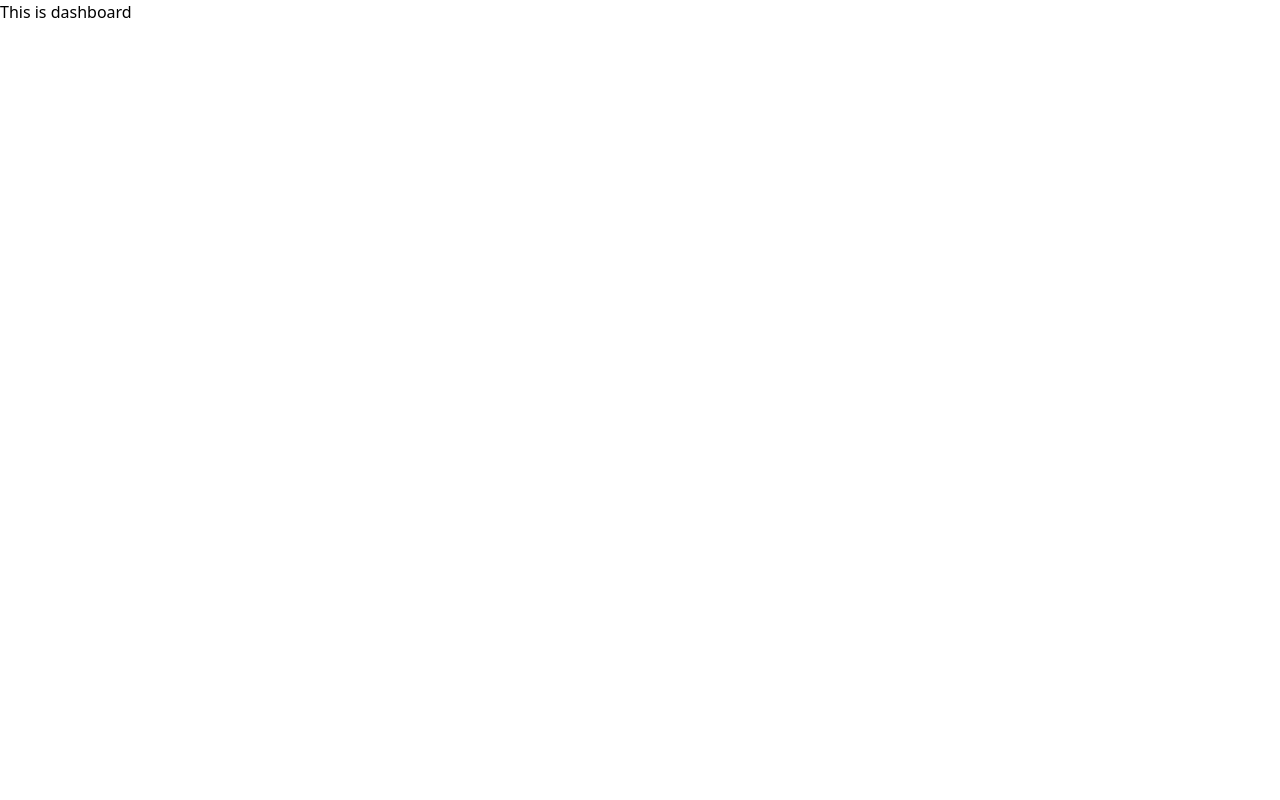
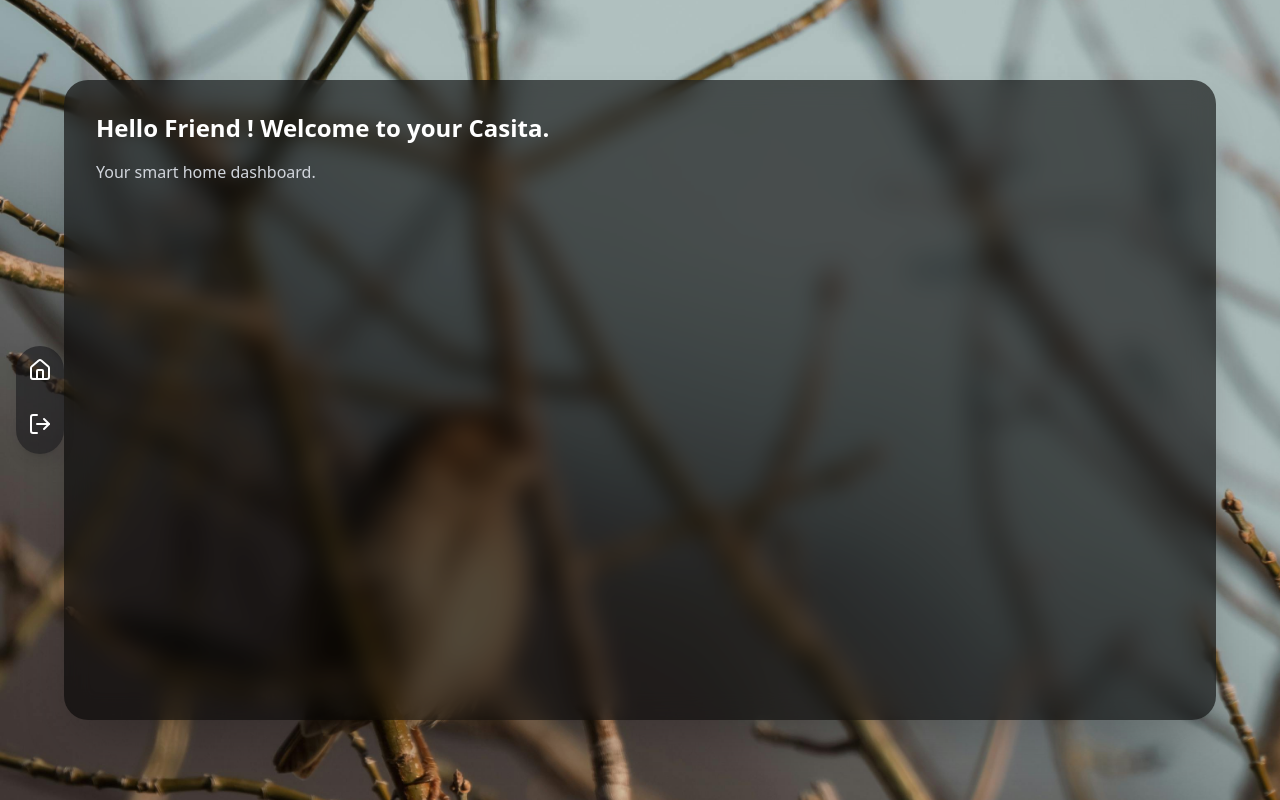
Before and after one commit to guadalupejara/mi_casita, a Next.js app: page /dashboard in a window 1280 px wide. Built offline with nearby package versions, Linux system fonts and the light colour scheme; no server answers; the database is empty; sample sign-in values are in the browser's storage.

Commit message:
added log out and completed ui for dashboard

```diff
--- a/src/Services/authServices.ts
+++ b/src/Services/authServices.ts
@@ -1,9 +1,9 @@
 import { createUserWithEmailAndPassword } from 'firebase/auth';
-import { doc, setDoc } from 'firebase/firestore';
+import { doc, setDoc, getDoc } from 'firebase/firestore';
 import { auth, db } from '../lib/firebase';
 import {RegisterUserData} from '../Types/types'
 import { signInWithEmailAndPassword } from 'firebase/auth';
-import {LoginUserData} from '../Types/types'
+import {LoginUserData, UserProfile} from '../Types/types'
 
 export const registerUser = async (data: RegisterUserData) => {
   const userCredential = await createUserWithEmailAndPassword(
@@ -28,3 +28,24 @@ export const loginUser = async (data: LoginUserData) => {
   const userCredential = await signInWithEmailAndPassword(auth, data.email, data.password);
   return userCredential.user;
 };
+
+export const getCurrentUserProfile = async (): Promise<UserProfile | null> => {
+  const user = auth.currentUser;
+  if (!user) return null;
+
+  try {
+    const docRef = doc(db, 'users', user.uid);
+    const docSnap = await getDoc(docRef);
+
+    if (docSnap.exists()) {
+      const { firstName, lastName, email } = docSnap.data();
+      console.log( firstName , 'name')
+      return { firstName, lastName, email };
+    } else {
+      return null;
+    }
+  } catch (error) {
+    console.error('Error fetching user profile:', error);
+    return null;
+  }
+};
--- a/src/Types/types.tsx
+++ b/src/Types/types.tsx
@@ -29,3 +29,9 @@ export interface LoginUserData {
   email: string;
   password: string;
 }
+
+export interface UserProfile {
+  firstName: string;
+  lastName: string;
+  email: string;
+}
--- /dev/null
+++ b/src/components/navbar/sideNavBar.tsx
@@ -0,0 +1,57 @@
+'use client';
+
+import React from 'react';
+import { Home, LogOut } from 'lucide-react';
+import { useRouter } from 'next/navigation';
+import { signOut } from 'firebase/auth';
+import { auth } from '../../lib/firebase';
+import { toast } from 'react-hot-toast'
+import { toastSuccessOptions } from "../../styles/toastStyle";
+
+const SideNav: React.FC = () => {
+  const router = useRouter();
+
+const handleLogout = async () => {
+  try {
+    await signOut(auth);
+    router.push('/login');
+    toast.success('Logout successfully - Bye Bye! :)', toastSuccessOptions);
+  } catch (error) {
+    console.error('Logout failed:', error);
+    toast.error('Logout failed. Please try again.');
+  }
+};
+
+
+  return (
+    <div className="fixed top-1/2 left-4 -translate-y-1/2 bg-zinc-900/60 rounded-full p-3 flex flex-col items-center gap-6 shadow-lg">
+      {/* Home Icon */}
+      <div className="group relative">
+        <button
+          onClick={() => router.push('/dashboard')}
+          className="text-white hover:text-zinc-400 transition-colors"
+        >
+          <Home size={24} />
+        </button>
+        <span className="absolute -right-28 top-1/2 -translate-y-1/2 scale-0 group-hover:scale-100 transition-transform bg-black text-white text-xs px-2 py-1 rounded shadow">
+          Home
+        </span>
+      </div>
+
+      {/* Logout Icon */}
+      <div className="group relative">
+        <button
+          onClick={handleLogout}
+          className="text-white hover:text-zinc-400 transition-colors"
+        >
+          <LogOut size={24} />
+        </button>
+        <span className="absolute -right-28 top-1/2 -translate-y-1/2 scale-0 group-hover:scale-100 transition-transform bg-black text-white text-xs px-2 py-1 rounded shadow">
+          Logout
+        </span>
+      </div>
+    </div>
+  );
+};
+
+export default SideNav;
--- a/src/pages/_app.tsx
+++ b/src/pages/_app.tsx
@@ -2,39 +2,27 @@ import '../styles/globals.css';
 import type { AppProps } from 'next/app';
 import { useRouter } from 'next/router';
 import Navbar from '../components/navbar/Navbar';
-import { Toaster } from 'react-hot-toast'
-
-// export default function MyApp({ Component, pageProps }: AppProps) {
-//   const router = useRouter();
-
-//   const publicRoutes = ['/', '/login', '/register'];
-//   const showNavbar = publicRoutes.includes(router.pathname.toLowerCase());
-
-//   return (
-//     <>
-//       {showNavbar && <Navbar />}
-//       <Component {...pageProps} />
-//       <Toaster position="top-center" />
-//     </>
-//   );
-// }
-
-import { useEffect } from 'react';
+import { Toaster } from 'react-hot-toast';
+import { useEffect, useState } from 'react';
 import { auth } from '../lib/firebase';
 import { onAuthStateChanged } from 'firebase/auth';
+import { getCurrentUserProfile } from '../Services/authServices';
+import { UserProfile } from '../Types/types';
+import DashboardPage from './dashboard';
 
-export default function MyApp({ Component, pageProps }: AppProps) {
+function MyApp({ Component, pageProps }: AppProps) {
   const router = useRouter();
-
   const publicRoutes = ['/', '/login', '/register'];
   const isPublicRoute = publicRoutes.includes(router.pathname.toLowerCase());
+const [userProfile, setUserProfile] = useState<UserProfile | null>(null);
 
   useEffect(() => {
-    if (isPublicRoute) return;
-
-    const unsubscribe = onAuthStateChanged(auth, (user) => {
-      if (!user) {
+    const unsubscribe = onAuthStateChanged(auth, async (user) => {
+      if (!user && !isPublicRoute) {
         router.push('/login');
+      } else if (user) {
+        const profile = await getCurrentUserProfile();
+        setUserProfile(profile);
       }
     });
 
@@ -44,9 +32,10 @@ export default function MyApp({ Component, pageProps }: AppProps) {
   return (
     <>
       {isPublicRoute && <Navbar />}
-      <Component {...pageProps} />
+      <Component {...pageProps} userProfile={userProfile} />
       <Toaster position="top-center" />
     </>
   );
 }
-// need to create logout to test
+
+export default MyApp;
--- a/src/pages/dashboard.tsx
+++ b/src/pages/dashboard.tsx
@@ -1,11 +1,40 @@
-import React from 'react'
+'use client';
 
-function Dashboard(){
-    return(
-        <React.Fragment>
-            <h1> This is dashboard</h1>
-        </React.Fragment>
-    )
-}
+import React, { useState, useEffect } from 'react';
+import SideNav from '../components/navbar/sideNavBar'
+import { UserProfile } from '../Types/types';
 
-export default Dashboard
+const DashboardPage = ({ userProfile }: { userProfile: UserProfile }) => {
+  // In the future this URL will come from Firebase
+  const [backgroundImageUrl, setBackgroundImageUrl] = useState<string | null>(null);
+
+  useEffect(() => {
+    // Simulated fetch — replace with your actual logic (e.g., Firebase call)
+    const fetchBackgroundImage = async () => {
+      const simulatedURL = 'bird.jpg'//your-firebase-storage-url.com/sample-background.jpg''; // Replace with dynamic URL from backend
+      setBackgroundImageUrl(simulatedURL);
+    };
+
+    fetchBackgroundImage();
+  }, []);
+
+  return (
+    <div
+      className="w-screen h-screen bg-cover bg-center flex items-center justify-center transition-all duration-500"
+      style={{
+        backgroundImage: backgroundImageUrl ? `url(${backgroundImageUrl})` : undefined,
+        backgroundColor: backgroundImageUrl ? undefined : '#111827', // Fallback background
+      }}
+    >
+      <div className="w-[90%] max-w-6xl h-[80%] bg-black/60 bg-opacity-60 rounded-3xl shadow-2xl backdrop-blur-md p-8 text-white overflow-hidden">
+        <h1 className="text-2xl font-bold mb-4">Hello {userProfile?.firstName || 'Friend'} ! Welcome to your Casita.</h1>
+        <p className="text-gray-300">Your smart home dashboard.</p>
+      </div>
+      <div>
+         <SideNav/>
+      </div>
+    </div>
+  );
+};
+
+export default DashboardPage;
```
Also changed, not shown: public/bird.jpg (added).
